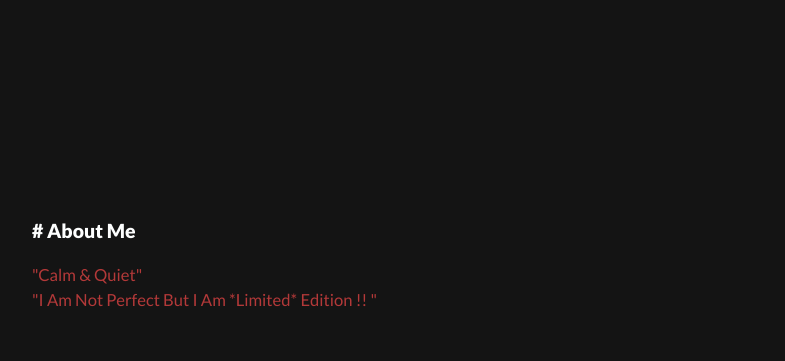
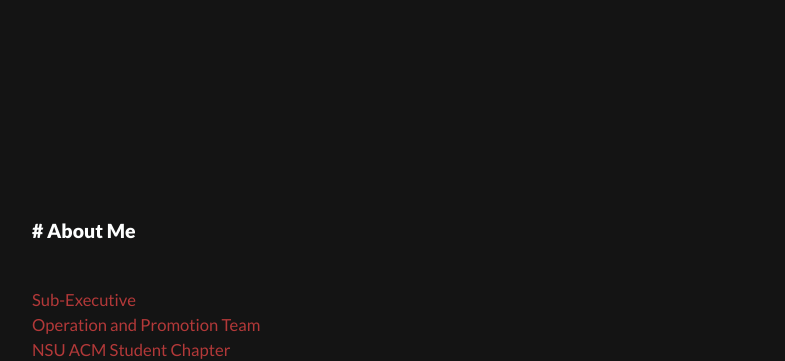
Before and after one commit to ratul16/simpleportfolio, a plain HTML site: page index.html in a window 1280 px wide. Shown: the part 441-802 px from the top of the page, without its empty margins (32-817 px from the left). Drawn offline with nearby package versions, Linux system fonts and the light colour scheme.

Commit message:
personal info added

```diff
--- a/index.html
+++ b/index.html
@@ -28,10 +28,14 @@
 					<div class="shortColumn info">
 						<h3># About Me</h3>
 						<div id="text_info">
-							"Calm & Quiet"
 							<br>
-							"I Am Not Perfect But I Am *Limited* Edition !! "
+							Sub-Executive
+							<br>
+							Operation and Promotion Team
+							<br>
+							NSU ACM Student Chapter
 						</div>
+
 					</div>
 					</div>
 				</section>
```
